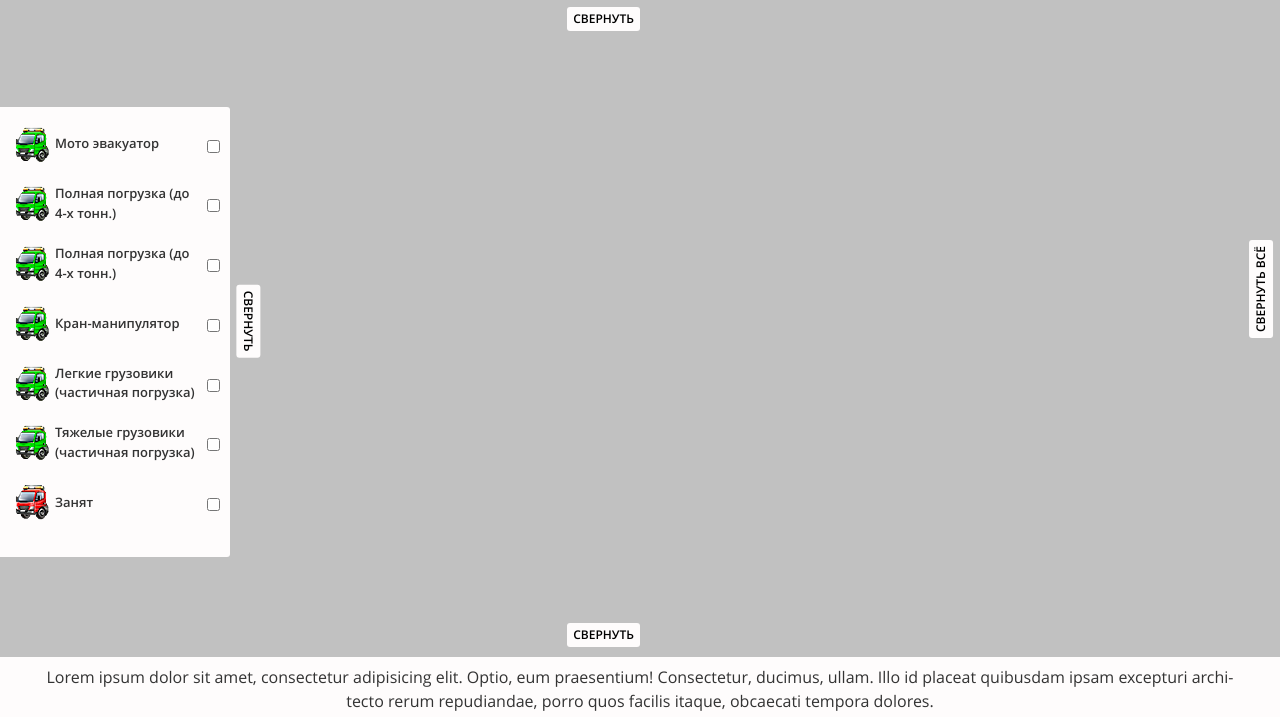
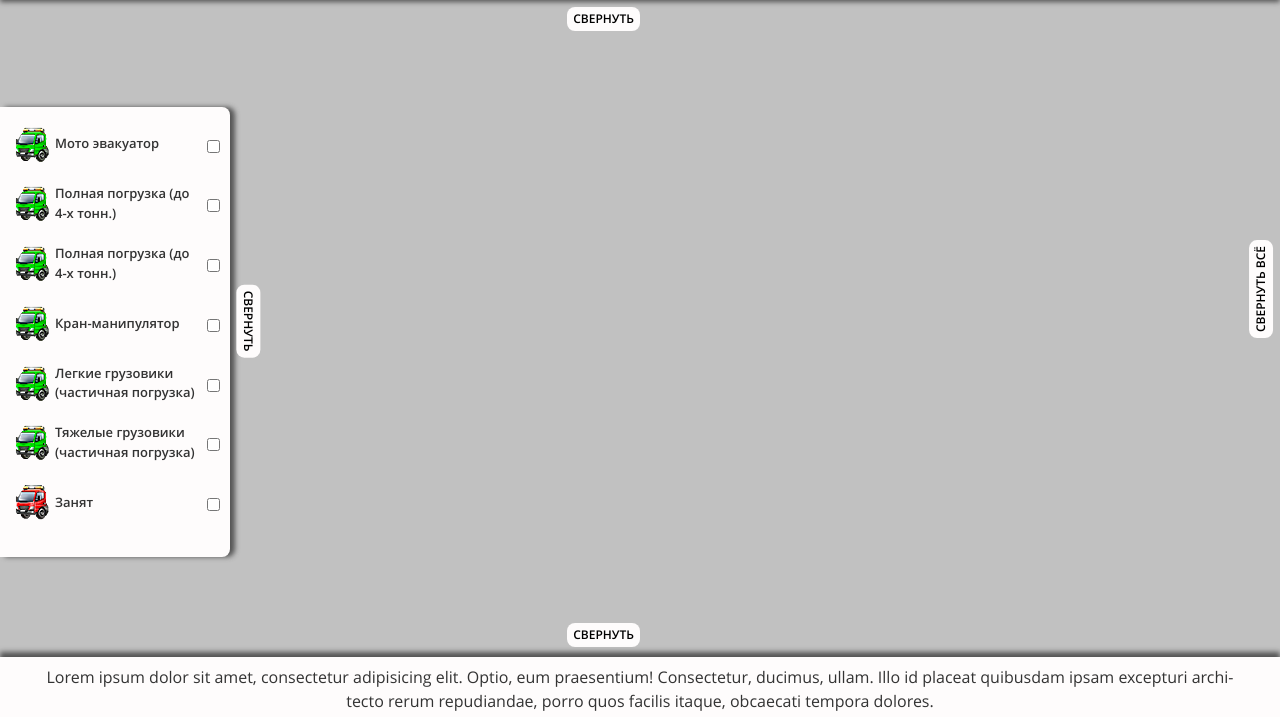
Before and after one commit to crazyyy/evacuation, a website: page html/index.html in a window 1280 px wide. Shown: the part 83-800 px from the top of the page. Drawn offline with nearby package versions, Linux system fonts and the light colour scheme.

Commit message:
before rebuild

```diff
--- a/assets/sass/import/_variables.scss
+++ b/assets/sass/import/_variables.scss
@@ -11,7 +11,7 @@ $heading-line-height: 1.2;
 $width: 980px;
 $footer: 60px;
 $footer_margin: $footer - 2 * $footer;
-$base-border-radius: 3px;
+$base-border-radius: 8px;
 $base-spacing: $base-line-height * 1em;
 $small-spacing: $base-spacing / 2;
 $base-z-index: 0;
--- a/assets/sass/main.scss
+++ b/assets/sass/main.scss
@@ -115,6 +115,7 @@ header {
   transition: $base-transition;
 
   background-color: $light-orange;
+  box-shadow: 0 5px 5px 0 rgba(50, 50, 50, .75);
 
   @extend .clearfix;
   .nav,
@@ -241,6 +242,7 @@ article {
 
   border-radius: 0 $base-border-radius $base-border-radius 0;
   background-color: $light-orange;
+  box-shadow: 5px 0 5px 0 rgba(50, 50, 50, .75);
   ul {
     width: 100%;
   }
@@ -385,6 +387,7 @@ footer {
   text-align: center;
 
   background-color: $light-orange;
+  box-shadow: 0 -5px 5px 0 rgba(50, 50, 50, .75);
   p {
     margin: 0;
     padding: .5em 2em 0;
```
Also changed, not shown: html/css/main.css.
